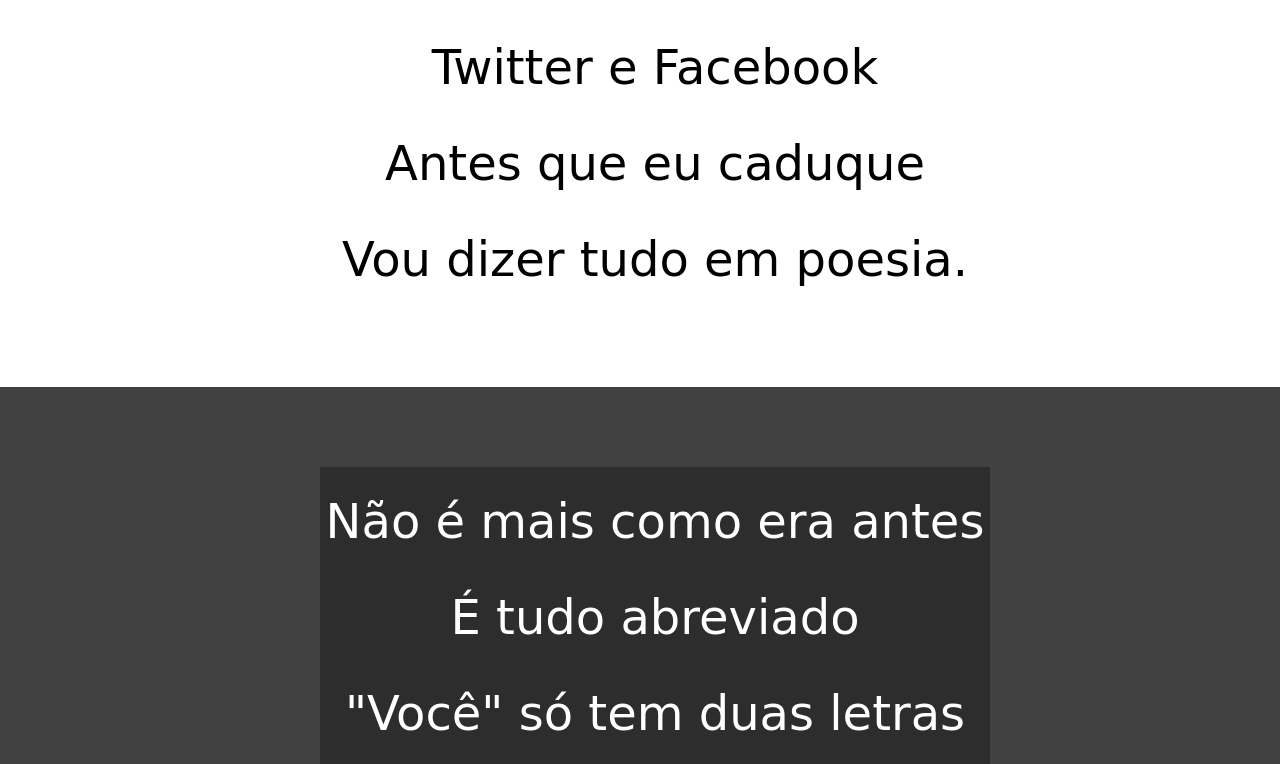
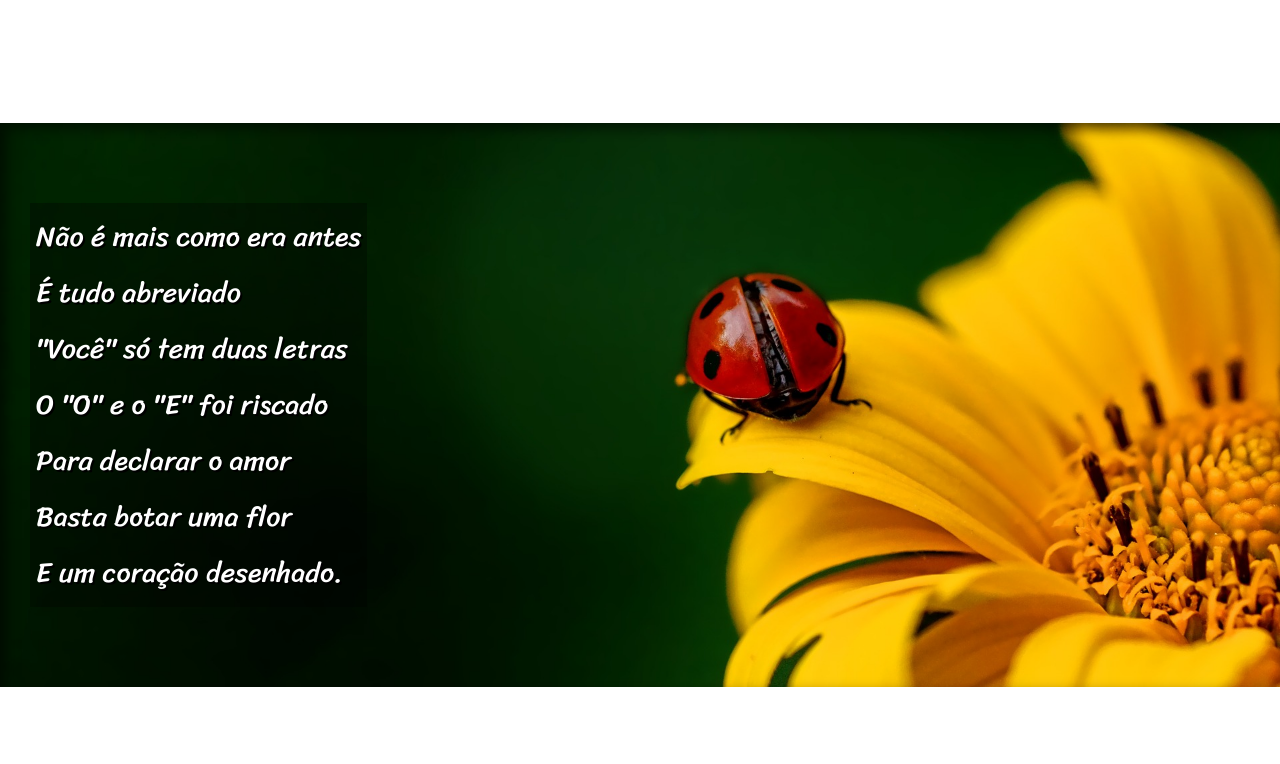
Before and after one commit to Anderson0517/html-css, a plain HTML site: page exercícios/Desafios/módulo 1/d012/index.html in a window 1280 px wide. Shown: the part 808-1572 px from the top of the page. Drawn offline with Linux system fonts and the light colour scheme; a web font is replaced by a local one.

Commit message:
atualizei meu cordel

```diff
--- a/exercícios/Desafios/módulo 1/d012/index.html
+++ b/exercícios/Desafios/módulo 1/d012/index.html
@@ -26,7 +26,7 @@
     </p>
 </section>
 
-<section class="imagem">
+<section class="imagem" id="img01">
     <p>
         Não é mais como era antes <br>
         É tudo abreviado <br>
@@ -60,7 +60,7 @@
     </p>
 </section>
 
-<section class="imagem">
+<section class="imagem" id="img02">
     <p>
         Tenho saudade das cartas <br>
         Escritas com a própria mão <br>
--- a/exercícios/Desafios/módulo 1/d012/style.css
+++ b/exercícios/Desafios/módulo 1/d012/style.css
@@ -51,10 +51,13 @@ a {
     padding-bottom: 10vh;
     line-height: 2em;
     padding-left: 30px;
-    font-family: var(--font2);
-    font-size: 3em;
-    text-align: center;
+    font-family: var(--font3);
+    font-size: 3.5vh;
+    /* text-align: center; */
  }
+  section > p {
+    padding-bottom: 2em;
+  }
 
 section.normal {
     background-color: white;
@@ -62,14 +65,28 @@ section.normal {
 }
 
 section.imagem {
-     background-color: rgba(0, 0, 0, 0.616);
+     background-color: rgba(0, 0, 0, 0.377);
      color: white;
+     box-shadow: inset 6px 6px 13px rgba(0, 0, 0, 0.541);
+     background-size: cover;
+     background-attachment: fixed;
 }
  section.imagem > p {
     display: inline-block;
     padding: 6px;
     background-color: rgba(0, 0, 0, 0.315);
+    text-shadow: 2px 2px  0px black;
  }
+  section#img01 {
+    background-image: url(imagens/background001.jpg);
+    background-position: right center;
+
+  }
+
+  section#img02 {
+    background-image: url(imagens/background002.jpg);
+
+  }
 
  footer {
     background-color: black;
```
